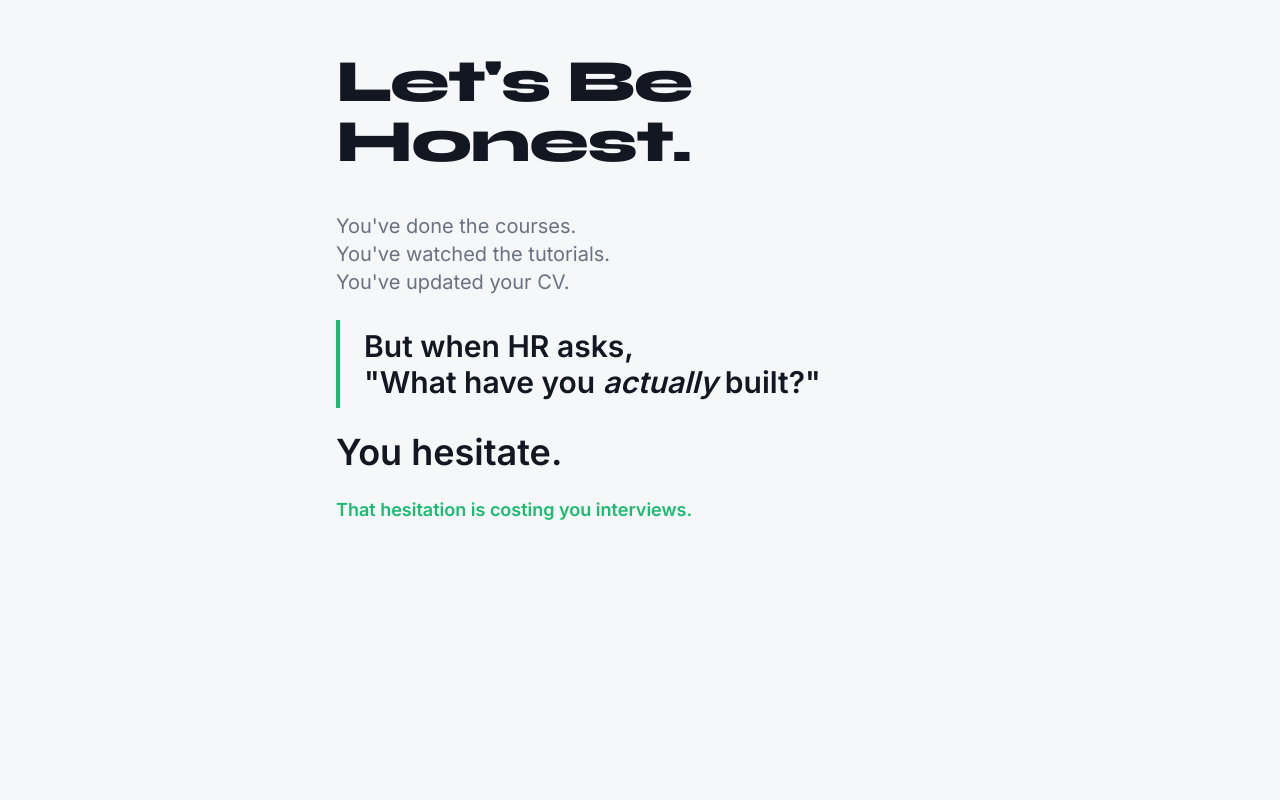
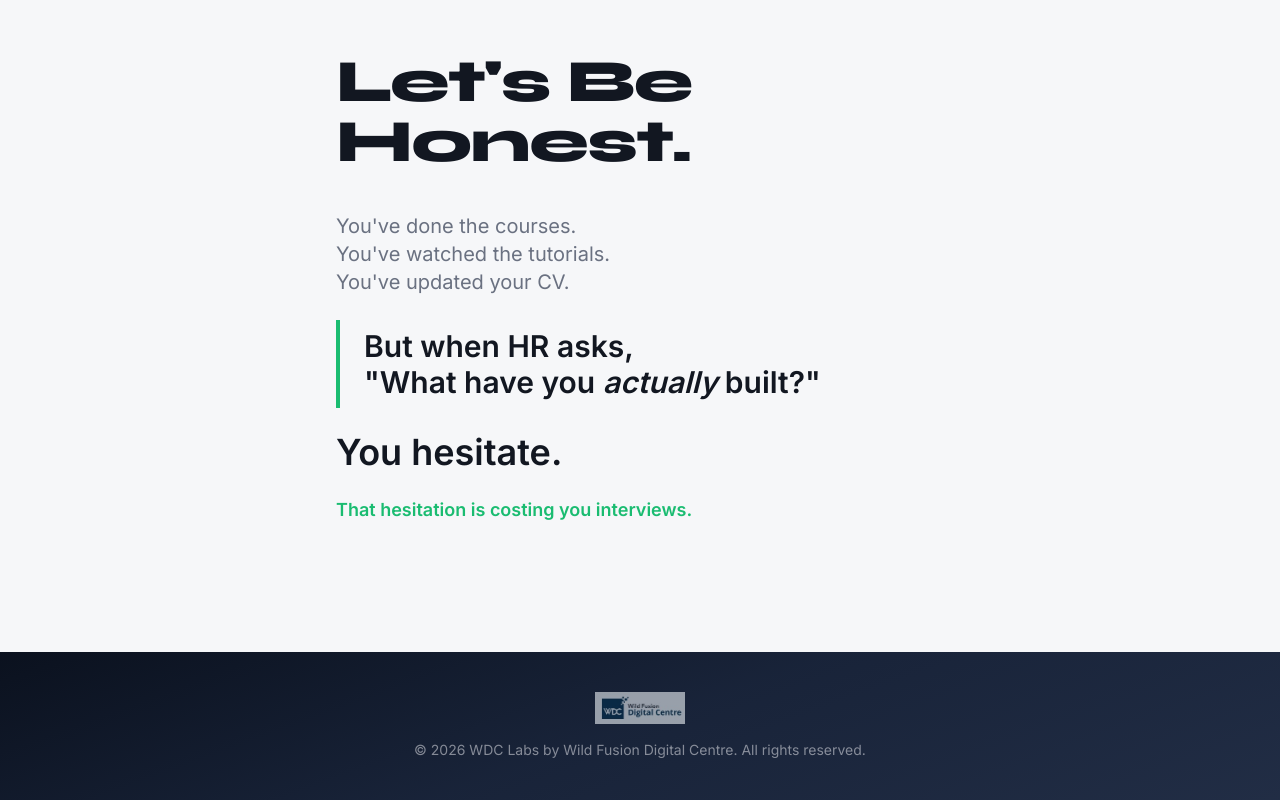
Before and after one commit to devs-commits/landing, a React (Vite) app: page / in a window 1280 px wide. Shown: the part 1274-2074 px from the top of the page. Before the commit the page ends 1926 px from the top, so only its background shows below. Built offline with nearby package versions, Linux system fonts and the light colour scheme.

Commit message:
implemented the footer

```diff
--- /dev/null
+++ b/src/components/Footer.tsx
@@ -0,0 +1,14 @@
+import wdcLogo from "../assets/wdc-logo.jpg";
+
+const Footer = () => (
+  <footer className="hero-bg text-primary-foreground/50 py-10 px-4">
+    <div className="container mx-auto flex flex-col items-center gap-4">
+      <img src={wdcLogo} alt="Wild Fusion Digital Centre" className="h-8 opacity-60" />
+      <p className="text-sm text-center">
+        © {new Date().getFullYear()} WDC Labs by Wild Fusion Digital Centre. All rights reserved.
+      </p>
+    </div>
+  </footer>
+);
+
+export default Footer;
--- a/src/pages/index.tsx
+++ b/src/pages/index.tsx
@@ -2,6 +2,7 @@ import { useState } from "react";
 import Navbar from "../components/Navbar";
 import HeroSection from "./../components/HeroSection";
 import HardTruthSection from "../components/HardTruthSection";
+import Footer from "../components/Footer";
 const Index = () => {
   const [waitlistOpen, setWaitlistOpen] = useState(false);
   const [sponsorOpen, setSponsorOpen] = useState(false);
@@ -11,6 +12,7 @@ const Index = () => {
       <Navbar />
       <HeroSection onCTAClick={() => setWaitlistOpen(true)} />
     <HardTruthSection />
+    <Footer />
     </div>
   );
 };
```
Also changed, not shown: src/components/DifferentiatorSection.tsx (added), src/components/FinalCTASection.tsx (added), src/components/HowItWorksSection.tsx (added), src/components/ObjectionsSection.tsx (added), src/components/ScarcitySection.tsx (added), src/components/SponsorSection.tsx (added), src/components/ToluChat.tsx (added).
